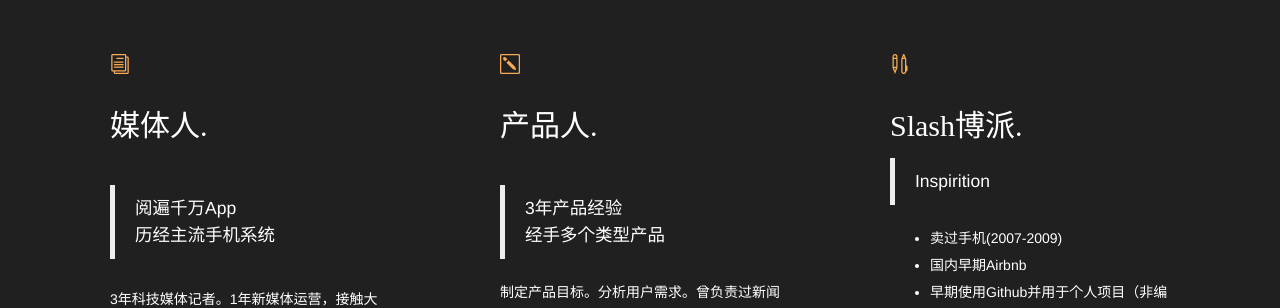
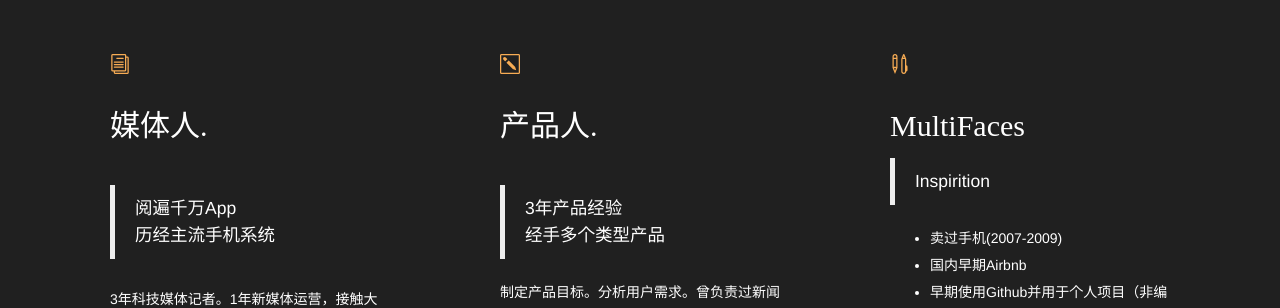
Before and after one commit to feinux/feinux.github.io, a Jekyll site: the page resume/index.html, which Jekyll copies as it is, in a window 1280 px wide and 900 px high, scrolled down 976 px. Shown: the part 151-459 px from the top of the window. Built offline with Jekyll 4.4.1, drawn with Linux system fonts in a browser that asks for light colours.

Commit message:
little change

```diff
--- a/resume/index.html
+++ b/resume/index.html
@@ -324,7 +324,7 @@
                                     </div>
                                     <div class="overflow">
                                         <div class="title-outer wow">
-                                            <h4 class="title">Slash博派.</h4>
+                                            <h4 class="title">MultiFaces</h4>
                                             <blockquote>Inspirition</blockquote>
                                         </div>
                                     </div>
@@ -544,7 +544,7 @@
                                             </div>
 
                                             <div class="section-title-outer overflow">
-                                                <h3 class="section-title">Slash博派.</h3>
+                                                <h3 class="section-title">MultiFaces.</h3>
                                             </div>
 
                                             <div class="overflow m-b-15">
```
